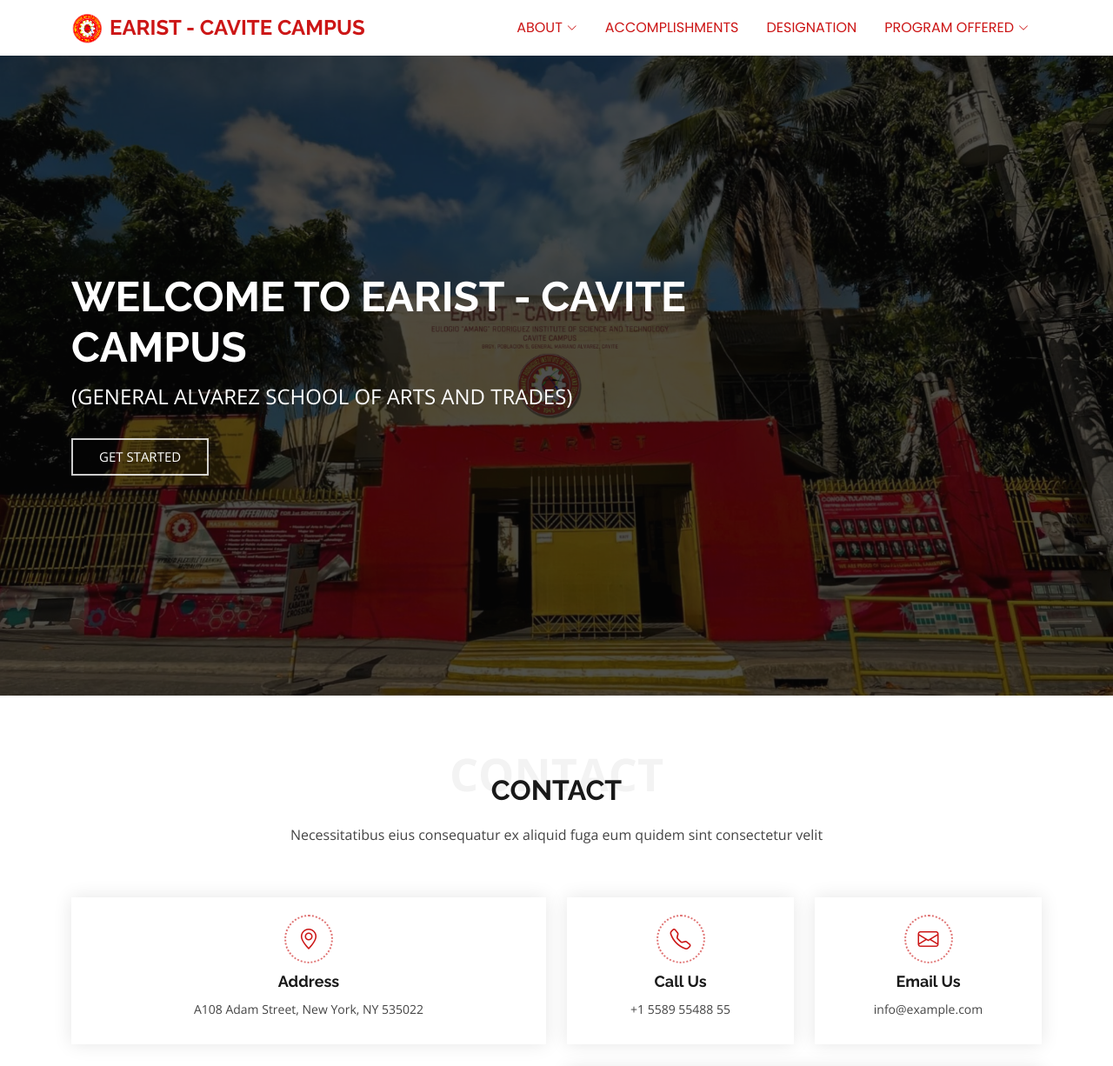
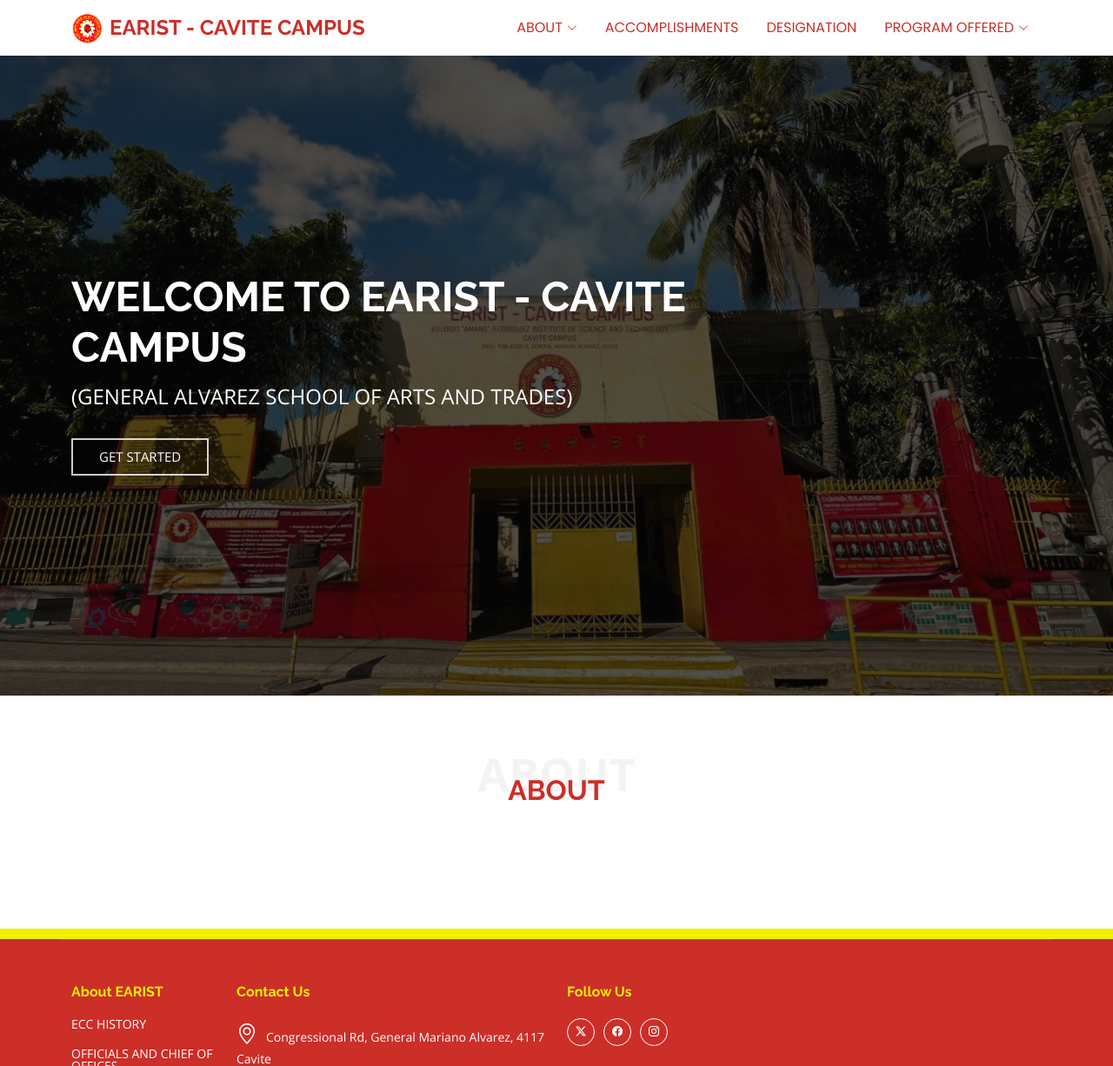
Before and after one commit to jmprz/ECC, a PHP site: page / in a window 1280 px wide. Shown: the top 1226 px of the page at 87% size. Run offline with PHP 8.4, Linux system fonts and the light colour scheme.

Commit message:
update favicon, colors, footer section

```diff
--- a/assets/css/main.css
+++ b/assets/css/main.css
@@ -22,19 +22,20 @@
   --background-color: #ffffff; /* Background color for the entire website, including individual sections */
   --default-color: #444444; /* Default color used for the majority of the text content across the entire website */
   --heading-color: #191919; /* Color for headings, subheadings and title throughout the website */
-  --accent-color: #cc1616; /* Accent color that represents your brand on the website. It's used for buttons, links, and other elements that need to stand out */
+  --accent-color: #cc2e28; /* Accent color that represents your brand on the website. It's used for buttons, links, and other elements that need to stand out */
   --surface-color: #ffffff; /* The surface color is used as a background of boxed elements within sections, such as cards, icon boxes, or other elements that require a visual separation from the global background. */
   --contrast-color: #ffffff; /* Contrast color for text, ensuring readability against backgrounds of accent, heading, or default colors. */
+  --secondary-color: #edf000;
 }
 
 /* Nav Menu Colors - The following color variables are used specifically for the navigation menu. They are separate from the global colors to allow for more customization options */
 :root {
-  --nav-color: #cc1616;  /* The default color of the main navmenu links */
-  --nav-hover-color: #cc1616; /* Applied to main navmenu links when they are hovered over or active */
+  --nav-color: #cc2e28;  /* The default color of the main navmenu links */
+  --nav-hover-color: #cc2e28; /* Applied to main navmenu links when they are hovered over or active */
   --nav-mobile-background-color: #ffffff; /* Used as the background color for mobile navigation menu */
   --nav-dropdown-background-color: #ffffff; /* Used as the background color for dropdown items that appear when hovering over primary navigation items */
   --nav-dropdown-color: #212529; /* Used for navigation links of the dropdown items in the navigation menu. */
-  --nav-dropdown-hover-color: #cc1616; /* Similar to --nav-hover-color, this color is applied to dropdown navigation links when they are hovered over. */
+  --nav-dropdown-hover-color: #cc2e28; /* Similar to --nav-hover-color, this color is applied to dropdown navigation links when they are hovered over. */
 }
 
 /* Color Presets - These classes override global colors when applied to any section or element, providing reuse of the sam color scheme. */
@@ -145,7 +146,7 @@
 .header {
   --background-color: #ffffff;
   --default-color: #ffffff;
-  --heading-color: #cc1616;
+  --heading-color: #cc2e28;
   --contrast-color: #ffffff;
   color: var(--default-color);
   transition: all 0.5s;
@@ -533,10 +534,19 @@
 --------------------------------------------------------------*/
 .footer {
   color: var(--default-color);
-  background-color: var(--background-color);
+  background-color: var(--accent-color);
   font-size: 14px;
   padding-bottom: 50px;
   position: relative;
+}
+
+.footer .secondary{
+  color: var(--secondary-color);
+}
+
+.footer .yellow-line{
+  background-color: var(--secondary-color);
+  height: 1.5vh;
 }
 
 .footer .footer-top {
@@ -570,23 +580,29 @@
   font-family: var(--heading-font);
 }
 
+.footer .contact-container i{
+font-size: 3vh;
+margin-right: 10px;
+}
+
 .footer .social-links a {
   display: flex;
   align-items: center;
   justify-content: center;
-  width: 40px;
-  height: 40px;
+  width: 4vh;
+  height: 4vh;
   border-radius: 50%;
-  border: 1px solid color-mix(in srgb, var(--default-color), transparent 50%);
-  font-size: 16px;
-  color: color-mix(in srgb, var(--default-color), transparent 30%);
+  border: 1px solid var(--default-color);
+  font-size: 1.5vh;
+  color: var(--default-color);
   margin-right: 10px;
   transition: 0.3s;
 }
 
 .footer .social-links a:hover {
   color: var(--accent-color);
-  border-color: var(--accent-color);
+  border-color: var(--default-color);
+  background-color: var(--default-color);
 }
 
 .footer h4 {
@@ -623,13 +639,13 @@
 }
 
 .footer .footer-links ul a {
-  color: color-mix(in srgb, var(--default-color), transparent 30%);
+  color: var(--default-color);
   display: inline-block;
   line-height: 1;
 }
 
 .footer .footer-links ul a:hover {
-  color: var(--accent-color);
+  color: var(--secondary-color);
 }
 
 .footer .footer-contact p {
@@ -833,7 +849,7 @@
   text-align: center;
   padding: 30px 0;
   margin-bottom: 30px;
-  position: relative;
+  position: relative;;
 }
 
 .section-title h2 {
@@ -844,6 +860,7 @@
   padding-bottom: 0;
   position: relative;
   z-index: 2;
+  color: var(--accent-color);
 }
 
 .section-title span {
@@ -1700,10 +1717,3 @@
   padding: 0;
   color: color-mix(in srgb, var(--default-color), transparent 30%);
 }
-
-/*--------------------------------------------------------------
-# Starter Section Section
---------------------------------------------------------------*/
-.starter-section {
-  /* Add your styles here */
-}
--- a/index.html
+++ b/index.html
@@ -4,13 +4,15 @@
 <head>
   <meta charset="utf-8">
   <meta content="width=device-width, initial-scale=1.0" name="viewport">
-  <title>Index - Day Bootstrap Template</title>
+  <title>EARIST - Cavite Campus</title>
   <meta name="description" content="">
   <meta name="keywords" content="">
 
   <!-- Favicons -->
-  <link href="assets/img/favicon.png" rel="icon">
-  <link href="assets/img/apple-touch-icon.png" rel="apple-touch-icon">
+  <link rel="apple-touch-icon" sizes="180x180" href="assets/img/favicon/apple-touch-icon.png">
+  <link rel="icon" type="image/png" sizes="32x32" href="assets/img/favicon/favicon-32x32.png">
+  <link rel="icon" type="image/png" sizes="16x16" href="assets/img/favicon/favicon-16x16.png">
+  <link rel="manifest" href="assets/img/favicon/site.webmanifest">
 
   <!-- Fonts -->
   <link href="https://fonts.googleapis.com" rel="preconnect">
@@ -95,76 +97,8 @@
 
       <!-- Section Title -->
       <div class="container section-title" data-aos="fade-up">
-        <span>Contact</span>
-        <h2>Contact</h2>
-        <p>Necessitatibus eius consequatur ex aliquid fuga eum quidem sint consectetur velit</p>
-      </div><!-- End Section Title -->
-
-      <div class="container" data-aos="fade-up" data-aos-delay="100">
-
-        <div class="row gy-4">
-
-          <div class="col-lg-6">
-            <div class="info-item d-flex flex-column justify-content-center align-items-center" data-aos="fade-up" data-aos-delay="200">
-              <i class="bi bi-geo-alt"></i>
-              <h3>Address</h3>
-              <p>A108 Adam Street, New York, NY 535022</p>
-            </div>
-          </div><!-- End Info Item -->
-
-          <div class="col-lg-3 col-md-6">
-            <div class="info-item d-flex flex-column justify-content-center align-items-center" data-aos="fade-up" data-aos-delay="300">
-              <i class="bi bi-telephone"></i>
-              <h3>Call Us</h3>
-              <p>+1 5589 55488 55</p>
-            </div>
-          </div><!-- End Info Item -->
-
-          <div class="col-lg-3 col-md-6">
-            <div class="info-item d-flex flex-column justify-content-center align-items-center" data-aos="fade-up" data-aos-delay="400">
-              <i class="bi bi-envelope"></i>
-              <h3>Email Us</h3>
-              <p>info@example.com</p>
-            </div>
-          </div><!-- End Info Item -->
-
-        </div>
-
-        <div class="row gy-4 mt-1">
-          <div class="col-lg-6" data-aos="fade-up" data-aos-delay="300">
-            <iframe src="https://www.google.com/maps/embed?pb=!1m14!1m8!1m3!1d48389.78314118045!2d-74.006138!3d40.710059!3m2!1i1024!2i768!4f13.1!3m3!1m2!1s0x89c25a22a3bda30d%3A0xb89d1fe6bc499443!2sDowntown%20Conference%20Center!5e0!3m2!1sen!2sus!4v1676961268712!5m2!1sen!2sus" frameborder="0" style="border:0; width: 100%; height: 400px;" allowfullscreen="" loading="lazy" referrerpolicy="no-referrer-when-downgrade"></iframe>
-          </div><!-- End Google Maps -->
-
-          <div class="col-lg-6">
-            <form action="forms/contact.php" method="post" class="php-email-form" data-aos="fade-up" data-aos-delay="400">
-              <div class="row gy-4">
-
-                <div class="col-md-6">
-                  <input type="text" name="name" class="form-control" placeholder="Your Name" required="">
-                </div>
-
-                <div class="col-md-6 ">
-                  <input type="email" class="form-control" name="email" placeholder="Your Email" required="">
-                </div>
-
-                <div class="col-md-12">
-                  <input type="text" class="form-control" name="subject" placeholder="Subject" required="">
-                </div>
-
-                <div class="col-md-12">
-                  <textarea class="form-control" name="message" rows="6" placeholder="Message" required=""></textarea>
-                </div>
-
-                <div class="col-md-12 text-center">
-                  <div class="loading">Loading</div>
-                  <div class="error-message"></div>
-                  <div class="sent-message">Your message has been sent. Thank you!</div>
-
-                  <button type="submit">Send Message</button>
-                </div>
-
-              </div>
-            </form>
+        <span>ABOUT</span>
+        <h2>ABOUT</h2>
           </div><!-- End Contact Form -->
 
         </div>
@@ -176,58 +110,37 @@
   </main>
 
   <footer id="footer" class="footer position-relative dark-background">
-
+<div class="yellow-line"></div>
     <div class="container footer-top">
       <div class="row gy-4">
-        <div class="col-lg-4 col-md-6">
-          <div class="footer-about">
-            <div class="footer-contact pt-3">
-              <p>A108 Adam Street</p>
-              <p>New York, NY 535022</p>
-              <p class="mt-3"><strong>Phone:</strong> <span>+1 5589 55488 55</span></p>
-              <p><strong>Email:</strong> <span>info@example.com</span></p>
+        <div class="col-lg-2 col-md-3 footer-links">
+          <h4 class="secondary">About EARIST</h4>
+          <ul>
+            <li><a href="#">ECC HISTORY</a></li>
+            <li><a href="#">OFFICIALS AND CHIEF OF OFFICES</a></li>
+          </ul>
+        </div>
+        <div class="col-lg-4 col-md-6 footer-links">
+            <div class="footer-contact">
+              <h4 class="secondary">Contact Us</h4>
+              <div class="contact-container">
+              <p> <i class="bi bi-geo-alt"></i>Congressional Rd, General Mariano Alvarez, 4117 Cavite</p>
+              <p> <i class="bi bi-telephone"></i>(028)243-9467</p>
+              <p> <i class="bi bi-envelope"></i>earistofficial1945@gmail.com</p>
             </div>
-            <div class="social-links d-flex mt-4">
-              <a href=""><i class="bi bi-twitter-x"></i></a>
-              <a href=""><i class="bi bi-facebook"></i></a>
-              <a href=""><i class="bi bi-instagram"></i></a>
-              <a href=""><i class="bi bi-linkedin"></i></a>
             </div>
+        </div>
+
+        <div class="col-lg-2 col-md-3 footer-links">
+          <h4 class="secondary">Follow Us</h4>
+          <div class="social-links d-flex">
+            <a href=""><i class="bi bi-twitter-x"></i></a>
+            <a href=""><i class="bi bi-facebook"></i></a>
+            <a href=""><i class="bi bi-instagram"></i></a>
           </div>
         </div>
 
-        <div class="col-lg-2 col-md-3 footer-links">
-          <h4>Useful Links</h4>
-          <ul>
-            <li><a href="#">Home</a></li>
-            <li><a href="#">About us</a></li>
-            <li><a href="#">Services</a></li>
-            <li><a href="#">Terms of service</a></li>
-            <li><a href="#">Privacy policy</a></li>
-          </ul>
-        </div>
 
-        <div class="col-lg-2 col-md-3 footer-links">
-          <h4>Our Services</h4>
-          <ul>
-            <li><a href="#">Web Design</a></li>
-            <li><a href="#">Web Development</a></li>
-            <li><a href="#">Product Management</a></li>
-            <li><a href="#">Marketing</a></li>
-            <li><a href="#">Graphic Design</a></li>
-          </ul>
-        </div>
-
-        <div class="col-lg-4 col-md-12 footer-newsletter">
-          <h4>Our Newsletter</h4>
-          <p>Subscribe to our newsletter and receive the latest news about our products and services!</p>
-          <form action="forms/newsletter.php" method="post" class="php-email-form">
-            <div class="newsletter-form"><input type="email" name="email"><input type="submit" value="Subscribe"></div>
-            <div class="loading">Loading</div>
-            <div class="error-message"></div>
-            <div class="sent-message">Your subscription request has been sent. Thank you!</div>
-          </form>
-        </div>
 
       </div>
     </div>
```
Also changed, not shown: assets/img/apple-touch-icon.png (deleted), assets/img/favicon.png (deleted), assets/img/favicon/android-chrome-192x192.png (added), assets/img/favicon/android-chrome-512x512.png (added), assets/img/favicon/apple-touch-icon.png (added), assets/img/favicon/favicon-16x16.png (added), assets/img/favicon/favicon-32x32.png (added), assets/img/favicon/favicon.ico (added), assets/img/favicon/site.webmanifest (added), assets/img/logo.png (deleted).
